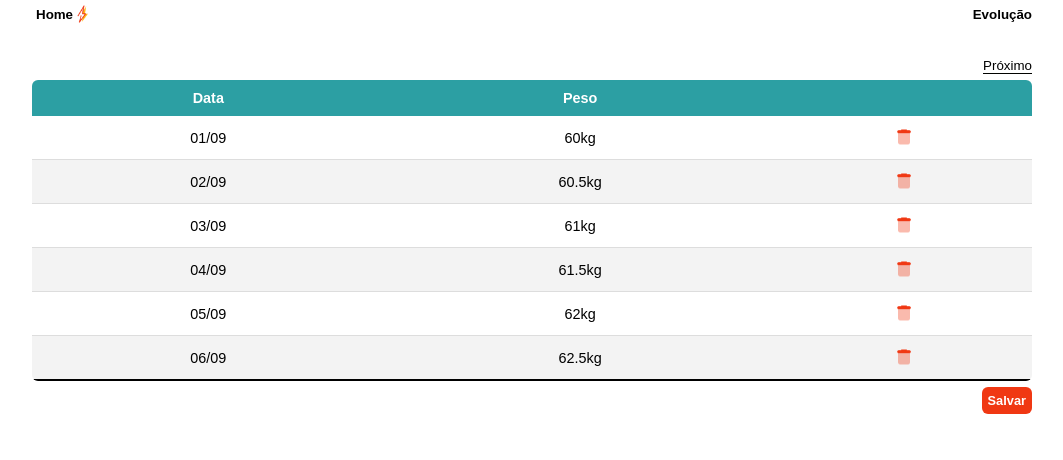
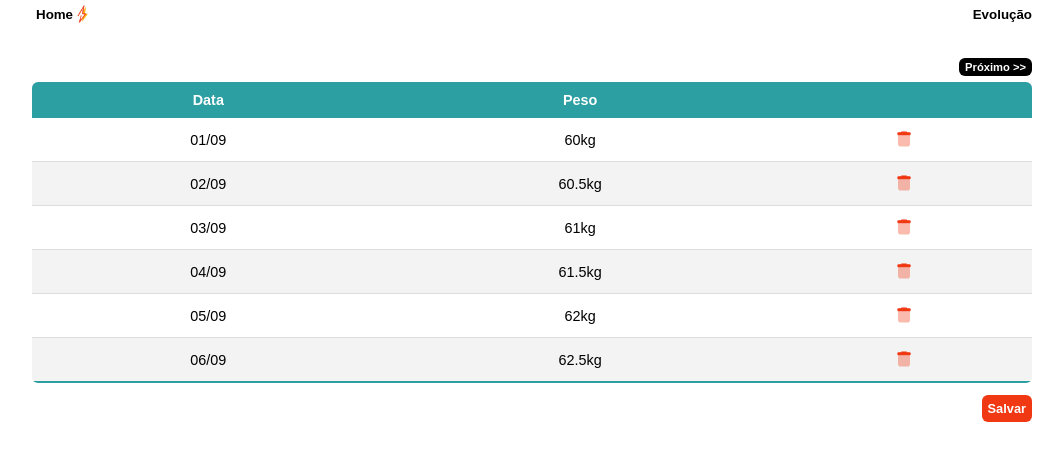
Before and after one commit to deividsilvajs/getting-stronger, a React (Create React App) app: page /#/weight-history in a window 1280 px wide. Shown: the top 460 px of the page, without its empty margins (108-1171 px from the left). Built offline with nearby package versions, Linux system fonts and the light colour scheme.

Commit message:
mudança no estilo do SelectWeightButtons

```diff
--- a/src/components/WeightHistory/RecordWeightButton.tsx
+++ b/src/components/WeightHistory/RecordWeightButton.tsx
@@ -8,6 +8,7 @@ const RecordWeightButton = ({ setShowRecordWeightForm }: RecordWeightButtonProps
   		fontSize: '0.8em',
   		padding: 6,
   		borderRadius: '6px',
+  		marginTop: 6
 	}
 
 	return (
--- a/src/components/WeightHistory/WeightHistoryTable/SelectWeightsButtons.tsx
+++ b/src/components/WeightHistory/WeightHistoryTable/SelectWeightsButtons.tsx
@@ -34,10 +34,10 @@ const SelectWeightsButtons = ({ weightBlocks, currentBlockToShow, setCurrentBloc
 		<div className='buttons-group'>
 			<button
 				onClick={() => setCurrentBlockToShow(currentBlock => currentBlock - 1)}
-				style={{ marginRight: 8, visibility: previousVisibility }} className='select-button'>Anterior</button>
+				style={{ marginRight: 8, visibility: previousVisibility }} className='select-button'>{'<< Anterior'}</button>
 			<button
 				onClick={() => setCurrentBlockToShow(currentBlock => currentBlock + 1)}
-				style={{ visibility: nextVisibility }} className='select-button'>Próximo</button>
+				style={{ visibility: nextVisibility }} className='select-button'>{'Próximo >>'}</button>
 		</div>
 	)
 
--- a/src/styles/weightHistory.css
+++ b/src/styles/weightHistory.css
@@ -11,8 +11,11 @@
 }
 
 .select-button {
-  border-bottom: 1px solid #010300;
-  font-weight: normal;
+  background-color: #000000;
+  color: #FFFFFF;
+  padding: 3px 6px;
+  border-radius: 6px;
+  font-size: 0.7em;
 }
 
 table {
@@ -44,7 +47,7 @@ tbody tr:nth-of-type(even) {
 }
 
 tbody tr:last-of-type {
-  border-bottom: 2px solid #000000;
+  border-bottom: 2px solid #2C9FA3;
 }
 
 .info-input {
```
